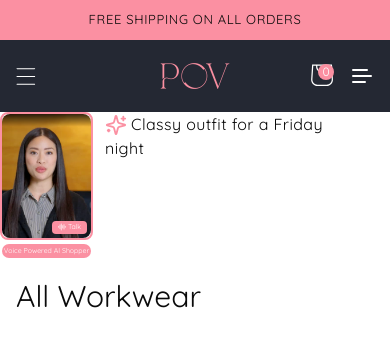
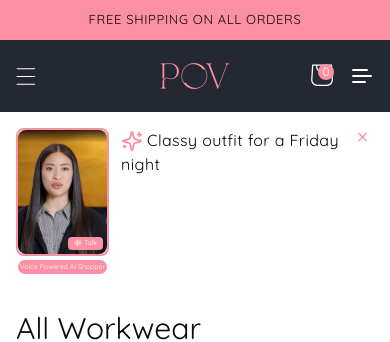
Before and after one commit to 01adv/pov-shopify, a Next.js app: page / in a window 390 px wide. Shown: the top 342 px of the page. Built offline with nearby package versions, Linux system fonts and the light colour scheme.

Commit message:
cross button to hide avatar in mobile

```diff
--- a/components/chatbot/ChatBot.tsx
+++ b/components/chatbot/ChatBot.tsx
@@ -21,7 +21,7 @@
 
 'use client'
 import { useEffect, useState } from 'react'
-import { Sparkles } from 'lucide-react'
+import { Sparkles, X } from 'lucide-react'
 import Shopper2 from '../VideoAgent/Shopper2'
 import { useProductContext } from '@/hooks/useProduct'
 
@@ -44,7 +44,7 @@ const prompts = [
 ]
 
 const ChatBot = () => {
-    const { switchToTextAgent, setSwitchToTextAgent, personalizedNudge } = useProductContext()
+    const { switchToTextAgent, setSwitchToTextAgent, personalizedNudge, setHideVideoAgent, hideVideoAgent } = useProductContext()
     const [promptIndex, setPromptIndex] = useState(0)
     // const [fade, setFade] = useState(true)
     const [isMobile, setIsMobile] = useState(false)
@@ -75,12 +75,13 @@ const ChatBot = () => {
 
     return (
         <>
-            {!switchToTextAgent && (
-                <div className="md:fixed right-6 bottom-6 flex md:items-center md:justify-end gap-3">
+            {!switchToTextAgent && (!isMobile || !hideVideoAgent) && (
+                <div className="md:fixed right-6 bottom-6 flex md:items-center md:justify-end gap-3 max-md:p-4 z-50">
                     <div className="w-fit">
                         <Shopper2 onSwitchToText={() => setSwitchToTextAgent(true)} />
                     </div>
                     {isMobile && (
+                        <div className=' w-full flex justify-between'>
                             <span
                                 // className={`tracking-wide text-wrap inline-block pr-4 gap-2 max-w-60 transition-opacity duration-300 ${fade ? 'opacity-100' : 'opacity-0'
                                 className={`tracking-wide text-wrap inline-block pr-4 gap-2 max-w-60 transition-opacity duration-300 `}
@@ -88,6 +89,11 @@ const ChatBot = () => {
                                 <Sparkles size={22} className="text-primary inline-block mr-1" />
                                 {personalizedNudge || prompts[promptIndex]}
                             </span>
+                            <X
+                                onClick={() => setHideVideoAgent(true)}
+                                size={18}
+                                className="text-primary mr-1" />
+                        </div>
                     )}
                 </div>
             )}
--- a/hooks/useProduct.tsx
+++ b/hooks/useProduct.tsx
@@ -16,6 +16,8 @@ interface ProductContextType {
   setSwitchToTextAgent: (switchToTextAgent: boolean) => void;
   personalizedNudge: string;
   setPersonalizedNudge: (nudge: string) => void;
+  hideVideoAgent: boolean;
+  setHideVideoAgent: (hideVideoAgent: boolean) => void;
 }
 
 // Create the context with a default value
@@ -27,7 +29,7 @@ export const ProductProvider = ({ children }: { children: ReactNode }) => {
   const [title, setTitle] = useState<string>('');
   const [text, setText] = useState<string>('');
   const [itemCount, setItemCount] = useState<number>(0);
-  // const [switchToTextAgent, setSwitchToTextAgent] = useState<boolean>(false);
+  const [hideVideoAgent, setHideVideoAgent] = useState<boolean>(false);
   const [personalizedNudge, setPersonalizedNudge] = useState<string>('');
   const [switchToTextAgent, setSwitchToTextAgentState] = useState<boolean>(() => {
     if (typeof window !== 'undefined') {
@@ -60,6 +62,8 @@ export const ProductProvider = ({ children }: { children: ReactNode }) => {
         setSwitchToTextAgent,
         personalizedNudge,
         setPersonalizedNudge,
+        hideVideoAgent,
+        setHideVideoAgent,
       }}
     >
       {children}
```
Lines whose indentation alone changed are shown as unchanged.
